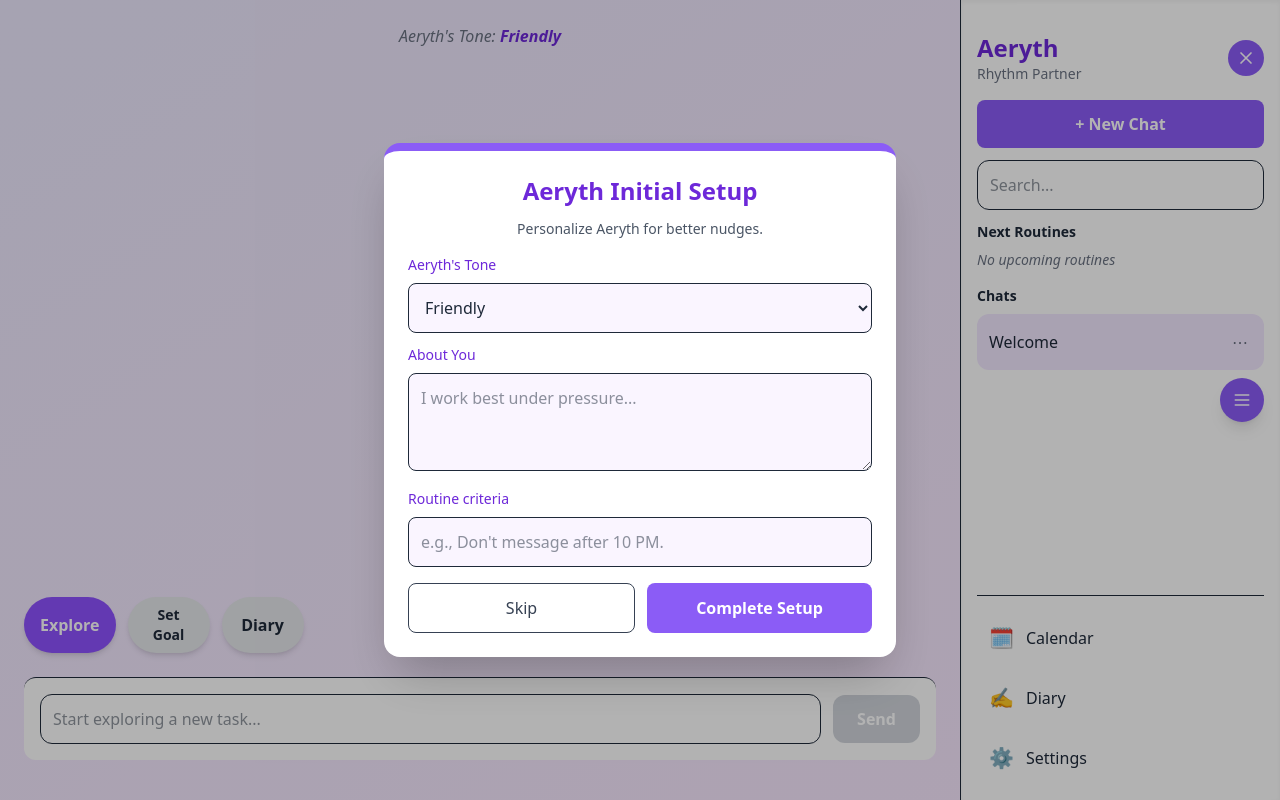
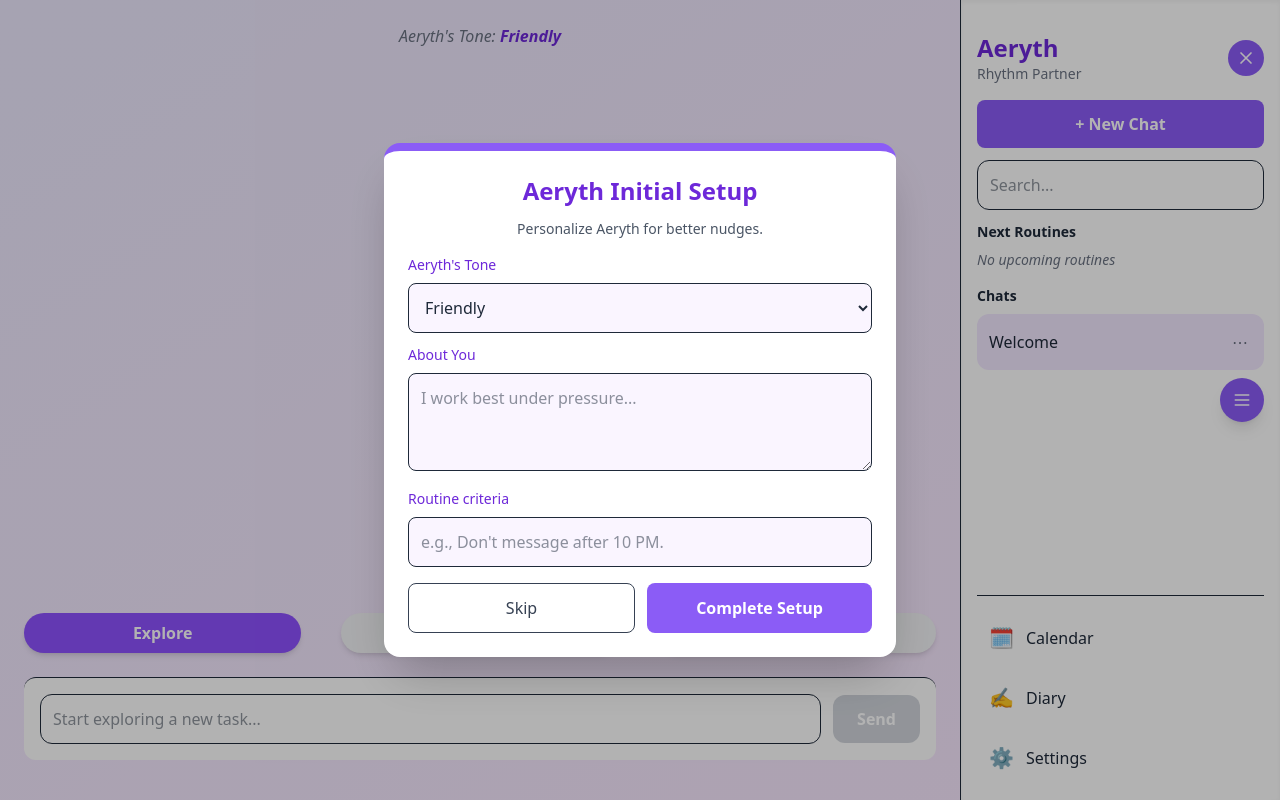
Before and after one commit to Srikumaran3344/Aeryth, a React (Vite) app in the folder Aeryth/: page / in a window 1280 px wide. Built offline with nearby package versions, Linux system fonts and the light colour scheme.

Commit message:
calendar1 (packages)

```diff
--- a/Aeryth/package.json
+++ b/Aeryth/package.json
@@ -12,6 +12,7 @@
   "dependencies": {
     "@tailwindcss/vite": "^4.1.14",
     "react": "^19.1.1",
+    "react-calendar": "^6.0.0",
     "react-dom": "^19.1.1"
   },
   "devDependencies": {
--- a/Aeryth/src/App.jsx
+++ b/Aeryth/src/App.jsx
@@ -234,10 +234,10 @@ export default function App() {
 
   /* small UI components */
   const TopPills = ({ view, setView }) => (
-    <div className=" flex justify-around mb-3 gap-3">
+    <div className="flex-1 flex justify-around mb-3 gap-10">
       <button
         onClick={() => setView("explore")}
-        className={`flex-1 px-4 py-2 rounded-full font-semibold transition shadow-md ${view === "explore" ? "bg-violet-500 text-white" : "bg-gray-200 hover:bg-violet-100"}`}
+        className={`flex-1 px-4 py-2 rounded-full font-semibold transition shadow-md ${view === "explore" ? "bg-violet-500 text-white" : "bg-gray-100 hover:bg-violet-100"}`}
         // Explore must show black text when active per request
       >
         Explore
@@ -245,14 +245,14 @@ export default function App() {
 
       <button
         onClick={() => setView("setGoal")}
-        className={`flex-1 px-4 py-2 rounded-full text-sm font-semibold transition shadow-md ${view === "setGoal" ? "bg-violet-500 text-white" : "bg-gray-200 hover:bg-violet-100"}`}
+        className={`flex-1 px-4 py-2 rounded-full text-sm font-semibold transition shadow-md ${view === "setGoal" ? "bg-violet-500 text-white" : "bg-gray-100 hover:bg-violet-100"}`}
       >
         Set Goal
       </button>
 
       <button
         onClick={() => setView("diary")}
-        className={`flex-1 px-4 py-2 rounded-full font-semibold transition shadow-md ${view === "diary" ? "bg-violet-500 text-white" : "bg-gray-200 hover:bg-violet-100"}`}
+        className={`flex-1 px-4 py-2 rounded-full font-semibold transition shadow-md ${view === "diary" ? "bg-violet-500 text-white" : "bg-gray-100 hover:bg-violet-100"}`}
       >
         Diary
       </button>
@@ -669,7 +669,7 @@ export default function App() {
             {/* buttons right above chat input */}
             <div className="mt-4">
               <div className="flex items-center justify-between mb-3">
-                <div className="flex items-center gap-3">
+                <div className="flex items-center gap-3 w-full">
                   <TopPills view={currentView} setView={setCurrentView} />
                 </div>
                 <div className="text-sm italic text-gray-500 hidden"> /* space for extras */ </div>
```
Also changed, not shown: 1 other file (tests, documents, lock files or other folders).
